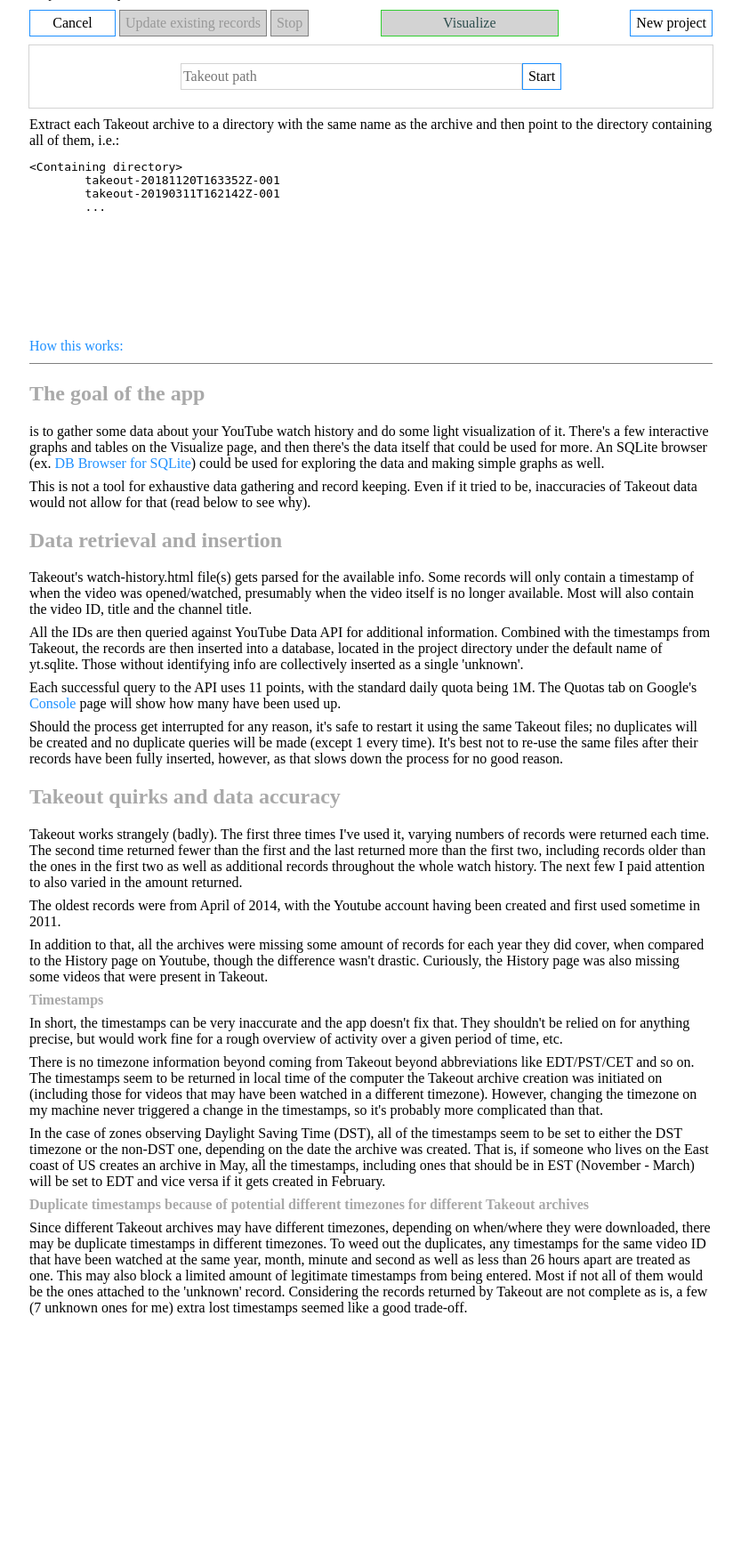
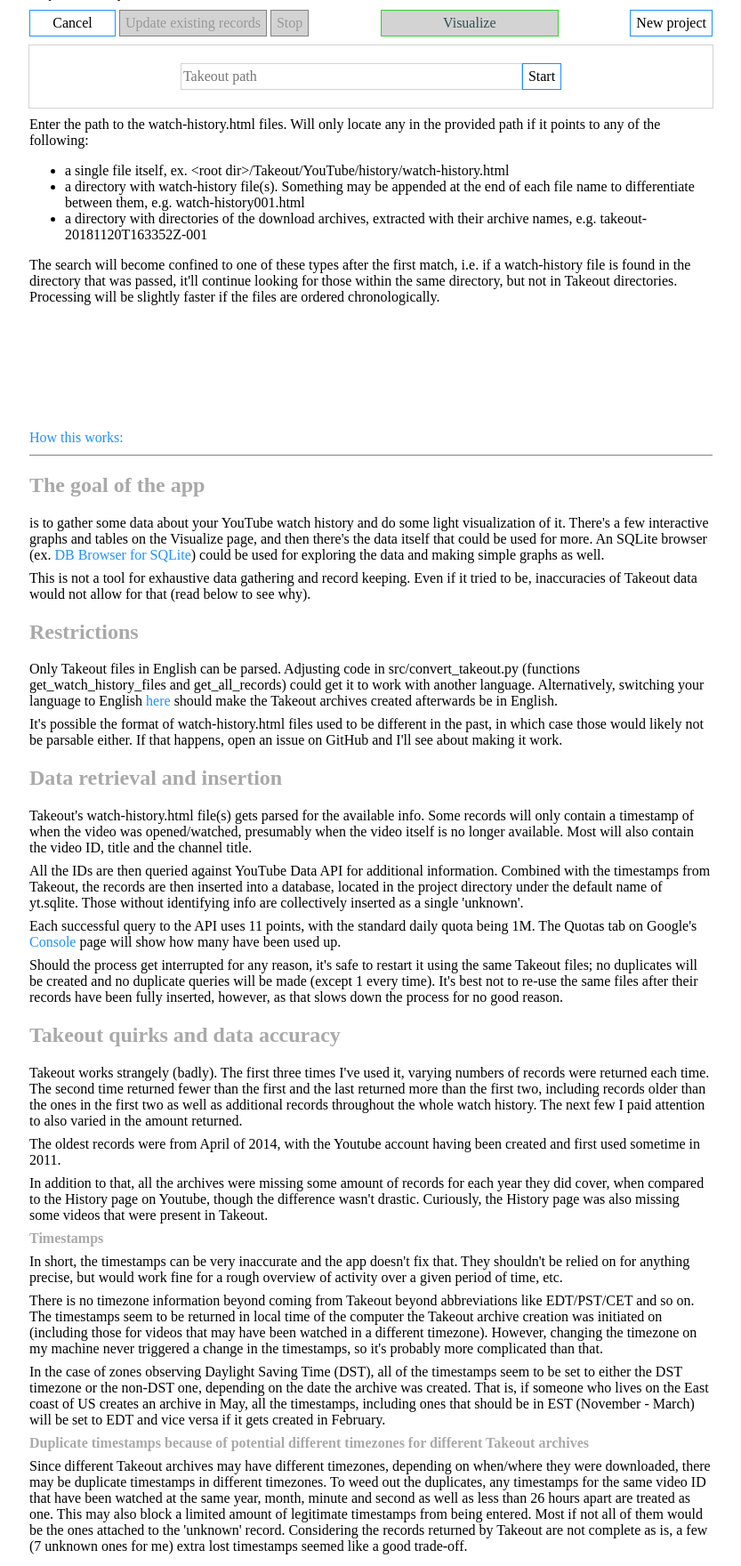
Before and after one commit to VldmrB/youtube-watched, a Flask app: template templates/index.html in a window 1280 px wide. Shown: the part 30-1790 px from the top of the page at 89% size, without its empty margins (223-1056 px from the left). Before the commit the page ends 1509 px from the top, so only its background shows below. Run offline with Flask 3, Linux system fonts and the light colour scheme; the template is opened without the code that fills it, so the values that code supplies are empty; parts of the project's set-up code (start-up, migrations or seed data) failed here and were passed over.

Commit message:
In convert_takeout.py:  - Allow get_watch_history_files to retrieve files when the provided  path points to a file itself or to a directory with multiple files,  in addition to the currently allowed directory with multiple Takeout  archive directories. Adjust the text describing those options on the  index page.  - Change how the timezone abbreviation is truncated from the timestamp  in case it's longer or shorter than 3 characters
In takeout_help.html:
 - Add a warning about non-English Takeout and possibly older Takeout
 not being parsable

```diff
--- a/templates/help/takeout_help.html
+++ b/templates/help/takeout_help.html
@@ -13,6 +13,22 @@
         <p>
             This is not a tool for exhaustive data gathering and record keeping. Even if it tried to be,
             inaccuracies of Takeout data would not allow for that (read below to see why).
+        </p>
+    </div>
+    <div class="help-item">
+        <h2>Restrictions</h2>
+        <p>
+            Only Takeout files in English can be parsed. Adjusting code in src/convert_takeout.py
+            (functions get_watch_history_files and get_all_records) could get it to work with another language.
+            Alternatively, switching your language to English
+            <a class="link-btn link-btn:visited"
+               href="https://myaccount.google.com/language?utm_source=google-account&utm_medium=web"
+               target="_blank">here</a> should make the Takeout archives created afterwards be in English.
+        </p>
+        <p>
+            It's possible the format of watch-history.html files used to be different in the past, in which case those
+            would likely not be parsable either. If that happens, open an issue on GitHub and I'll see about making
+            it work.
         </p>
     </div>
     <div class="help-item">
--- a/templates/index.html
+++ b/templates/index.html
@@ -28,12 +28,24 @@
                 <input class="button" type="submit" value="Start">
             </form>
             <div>
-                Extract each Takeout archive to a directory with the same name as the
-                archive and then point to the directory containing all of them, i.e.:
-                <pre>&lt;Containing directory&gt;
-<!--             -->        takeout-20181120T163352Z-001
-<!--             -->        takeout-20190311T162142Z-001
-<!--             -->        ...</pre>
+                <p>
+                    Enter the path to the watch-history.html files.
+                    Will only locate any in the provided path if it points to any of the following:
+                </p>
+                <ul>
+                <li>a single file itself, ex. &lt;root dir&gt;/Takeout/YouTube/history/watch-history.html</li>
+                <li>a directory with watch-history file(s). Something may be appended at the
+                end of each file name to differentiate between them, e.g. watch-history001.html</li>
+                <li>a directory with directories of the download archives, extracted with their archive names, e.g.
+                    takeout-20181120T163352Z-001</li>
+                </ul>
+                <p>
+                    The search will become confined to one of these types after the first
+                    match, i.e. if a watch-history file is found in the directory that was
+                    passed, it'll continue looking for those within the same directory, but not
+                    in Takeout directories.
+                    Processing will be slightly faster if the files are ordered chronologically.
+                </p>
             </div>
         </div>
         <div id="db-progress">
```
Also changed, not shown: convert_takeout.py (+28 -12 lines).
